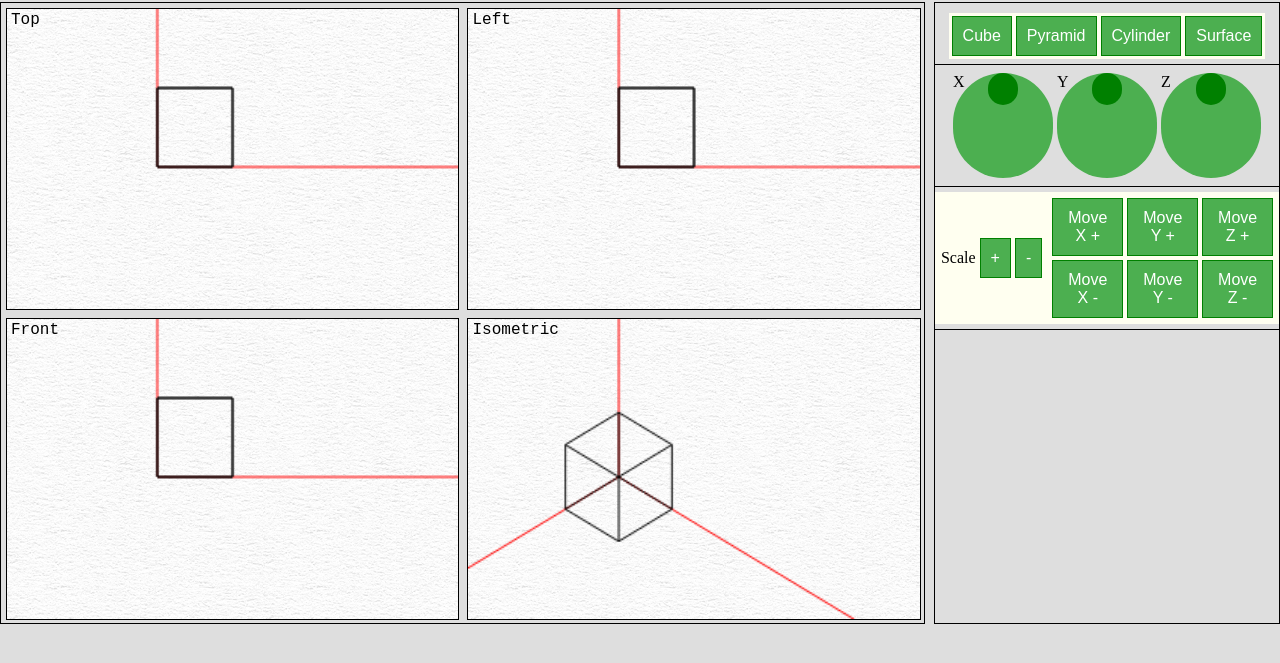
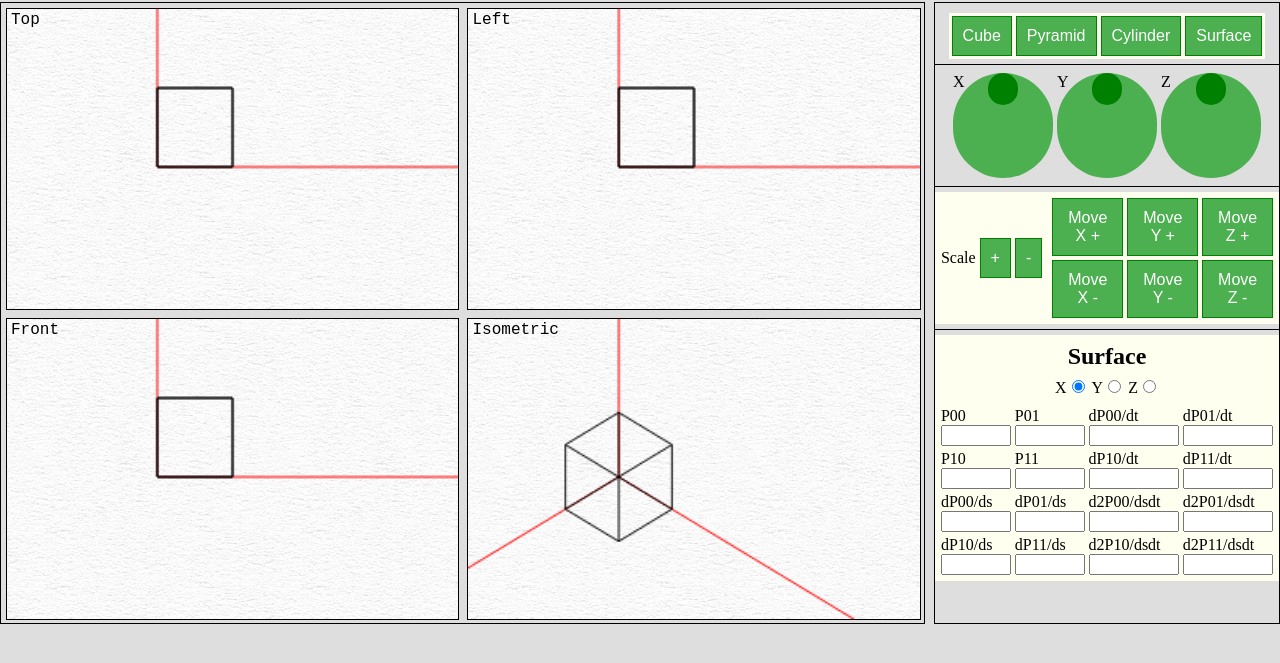
Before and after one commit to vladkolodka/graphics_lab3, a plain HTML site: page index.html in a window 1280 px wide. Shown: the part 55-718 px from the top of the page. Drawn offline with Linux system fonts and the light colour scheme.

Commit message:
Interface panel for surface

```diff
--- a/css/main.css
+++ b/css/main.css
@@ -76,3 +76,19 @@ main{
     padding-bottom: 5px;
     border-bottom: 1px solid black;
 }
+#surface_panel>table{
+    padding-top: 5px;
+}
+#surface_panel input[type=text]{
+    width: 100%;
+    box-sizing: border-box;
+    padding-right: 20px;
+}
+.panel-header{
+    text-align: center;
+    font-weight: bolder;
+    font-size: 1.5em;
+}
+.hidden-panel{
+    display: none;
+}
--- a/index.html
+++ b/index.html
@@ -146,6 +146,54 @@
 
             </div>
         </div>
+        <div id="surface_panel">
+            <table>
+                <tr>
+                    <td class="panel-header">Surface</td>
+                </tr>
+                <tr>
+                    <td>
+                        <table>
+                            <tr>
+                                <td><label><span>X</span><input type="radio" checked></label></td>
+                                <td><label><span>Y</span><input type="radio"></label></td>
+                                <td><label><span>Z</span><input type="radio"></label></td>
+                            </tr>
+                        </table>
+                    </td>
+                </tr>
+                <tr>
+                    <td>
+                        <table>
+                            <tr>
+                                <td><span>P00</span><label><input type="text"></label></td>
+                                <td><span>P01</span><label><input type="text"></label></td>
+                                <td><span>dP00/dt</span><label><input type="text"></label></td>
+                                <td><span>dP01/dt</span><label><input type="text"></label></td>
+                            </tr>
+                            <tr>
+                                <td><span>P10</span><label><input type="text"></label></td>
+                                <td><span>P11</span><label><input type="text"></label></td>
+                                <td><span>dP10/dt</span><label><input type="text"></label></td>
+                                <td><span>dP11/dt</span><label><input type="text"></label></td>
+                            </tr>
+                            <tr>
+                                <td><span>dP00/ds</span><label><input type="text"></label></td>
+                                <td><span>dP01/ds</span><label><input type="text"></label></td>
+                                <td><span>d2P00/dsdt</span><label><input type="text"></label></td>
+                                <td><span>d2P01/dsdt</span><label><input type="text"></label></td>
+                            </tr>
+                            <tr>
+                                <td><span>dP10/ds</span><label><input type="text"></label></td>
+                                <td><span>dP11/ds</span><label><input type="text"></label></td>
+                                <td><span>d2P10/dsdt</span><label><input type="text"></label></td>
+                                <td><span>d2P11/dsdt</span><label><input type="text"></label></td>
+                            </tr>
+                        </table>
+                    </td>
+                </tr>
+            </table>
+        </div>
     </section>
 </main>
 <script>
```
